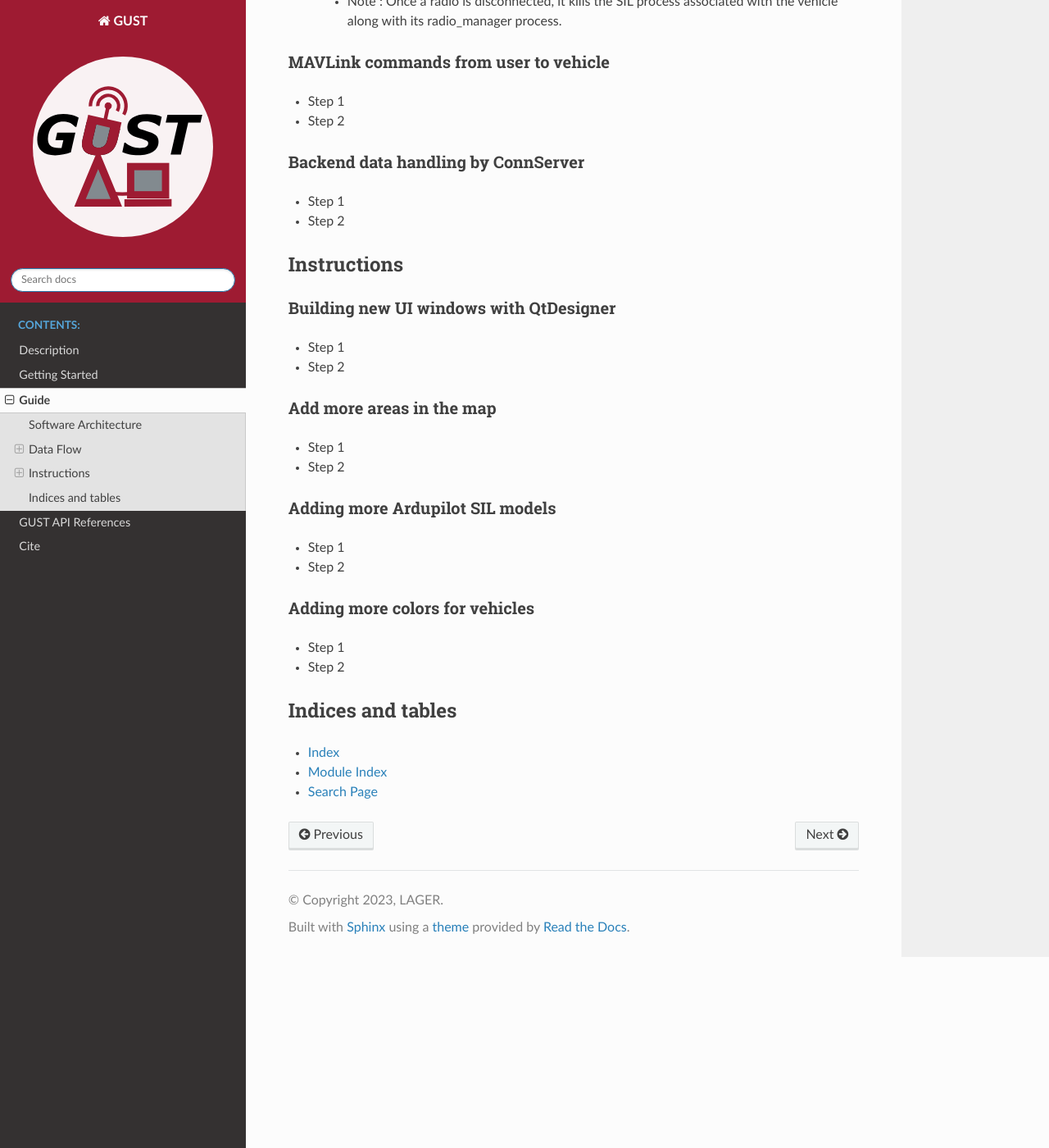
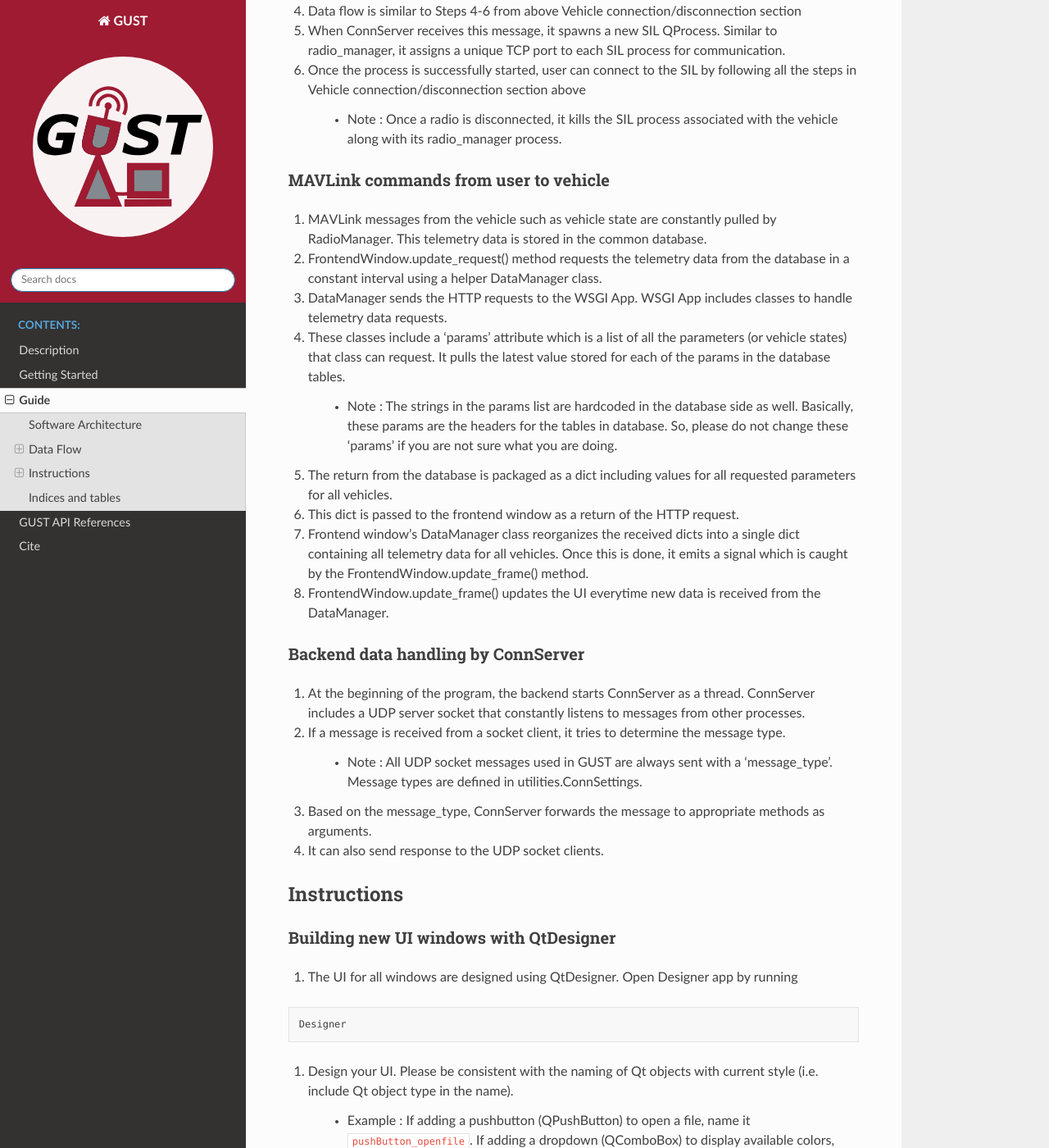
Before and after one commit to drjdlarson/gust, a Sphinx documentation site: the page built from docs/source/guide.rst, in a window 1280 px wide and 1400 px high, scrolled down 2401 px. Shown: the whole window at 82% size. Built offline with Sphinx 7.4.7 and the Read the Docs theme 2.0.0, drawn with Linux system fonts in a browser that asks for light colours; pages that are not in the unit, such as notebooks, are missing from menus; some of the changed text lies outside the part shown.

Commit message:
added some descriptions in guide

```diff
--- a/docs/source/guide.rst
+++ b/docs/source/guide.rst
@@ -11,6 +11,10 @@ Software Architecture
 * Frontend includes all the UI design from QtDesigner and logic for all UI windows. To interact with the backend / database, it sends HTTP requests to WSGI App. These requests are sent as URLs formatted with requested information / commands. The HTTP requests typically return a dict to the Frontend that can be displayed in the UI with appropriate formatting.
 * WSGI App routes the HTTP requests to specific classes (in wsgi_apps/api/resources/) to perform certain tasks based on the requests' URL.
 * Dashed ellipses in above diagram represent components that spawn separate sub-processes. Start / end of these subprocesses are handled by the backend. All these processes have access to the common database.
+* radio_manager package handles all communication with the vehicle radios. It includes methods to connect, send, and receive MAVLink messages from the vehicle using dronekit's API.
+
+    * Note : Each radio_manager process is linked to a unique vehicle and is only responsible for communicating with that vehicle. These radio_manager processes run independently enabling multiple vehicle connection.
+
 * All processes are capable of sending messages to the backend via UDP sockets (handled by gust/conn_manager).
 * sqlite is used for database. All processes write information to the database, and WSGI app extracts it from the database for frontend display.
 
@@ -60,14 +64,30 @@ Starting Ardupilot SIL on host
 MAVLink commands from user to vehicle
 #####################################
 
-* Step 1
-* Step 2
+#. MAVLink messages from the vehicle such as vehicle state are constantly pulled by RadioManager. This telemetry data is stored in the common database.
+#. FrontendWindow.update_request() method requests the telemetry data from the database in a constant interval using a helper DataManager class.
+#. DataManager sends the HTTP requests to the WSGI App. WSGI App includes classes to handle telemetry data requests.
+#. These classes include a 'params' attribute which is a list of all the parameters (or vehicle states) that class can request. It pulls the latest value stored for each of the params in the database tables.
+
+    * Note : The strings in the params list are hardcoded in the database side as well. Basically, these params are the headers for the tables in database. So, please do not change these 'params' if you are not sure what you are doing.
+
+#. The return from the database is packaged as a dict including values for all requested parameters for all vehicles.
+#. This dict is passed to the frontend window as a return of the HTTP request.
+#. Frontend window's DataManager class reorganizes the received dicts into a single dict containing all telemetry data for all vehicles. Once this is done, it emits a signal which is caught by the FrontendWindow.update_frame() method.
+#. FrontendWindow.update_frame() updates the UI everytime new data is received from the DataManager.
+
 
 Backend data handling by ConnServer
 ###################################
 
-* Step 1
-* Step 2
+#. At the beginning of the program, the backend starts ConnServer as a thread. ConnServer includes a UDP server socket that constantly listens to messages from other processes.
+#. If a message is received from a socket client, it tries to determine the message type.
+
+    * Note : All UDP socket messages used in GUST are always sent with a 'message_type'. Message types are defined in utilities.ConnSettings.
+
+#. Based on the message_type, ConnServer forwards the message to appropriate methods as arguments.
+#. It can also send response to the UDP socket clients.
+
 
 Instructions
 ============
@@ -75,8 +95,30 @@ Instructions
 Building new UI windows with QtDesigner
 #######################################
 
-* Step 1
-* Step 2
+#. The UI for all windows are designed using QtDesigner. Open Designer app by running
+
+.. code-block::
+
+    Designer
+
+#. Design your UI. Please be consistent with the naming of Qt objects with current style (i.e. include Qt object type in the name).
+
+    * Example : If adding a pushbutton (QPushButton) to open a file, name it ``pushButton_openfile``. If adding a dropdown (QComboBox) to display available colors, name it ``comboBox_colors``.
+
+#. Once you save the file, go to the terminal (inside gust's root directory) and run the python script to convert UI files to python files.
+
+.. code-block::
+
+    python convert_ui_files.py
+
+#. The python files with the same name will be saved in gust.gui.ui directory. You should be able to run the converted python file to preview the UI (just like in Designer).
+
+    * Note : Never make any edits to any of the autogenerated python files.
+
+#. To write logic for the new window, create a new python file in gust.gui. Import the autogenerated python file and create a new class for the window inheriting from the UI class in the autogenerated python file. This gives you access to all the UI elements in the new gust.gui file (See examples).
+
+    * Note : This is done to keep the code for window's logic and UI aspects separate. This just makes things cleaner as we have so many windows for gust.
+
 
 Add more areas in the map
 #########################
```
Also changed, not shown: other parts of docs/source/guide.rst (+3 -3 lines), README.rst (+5 -8 lines).
